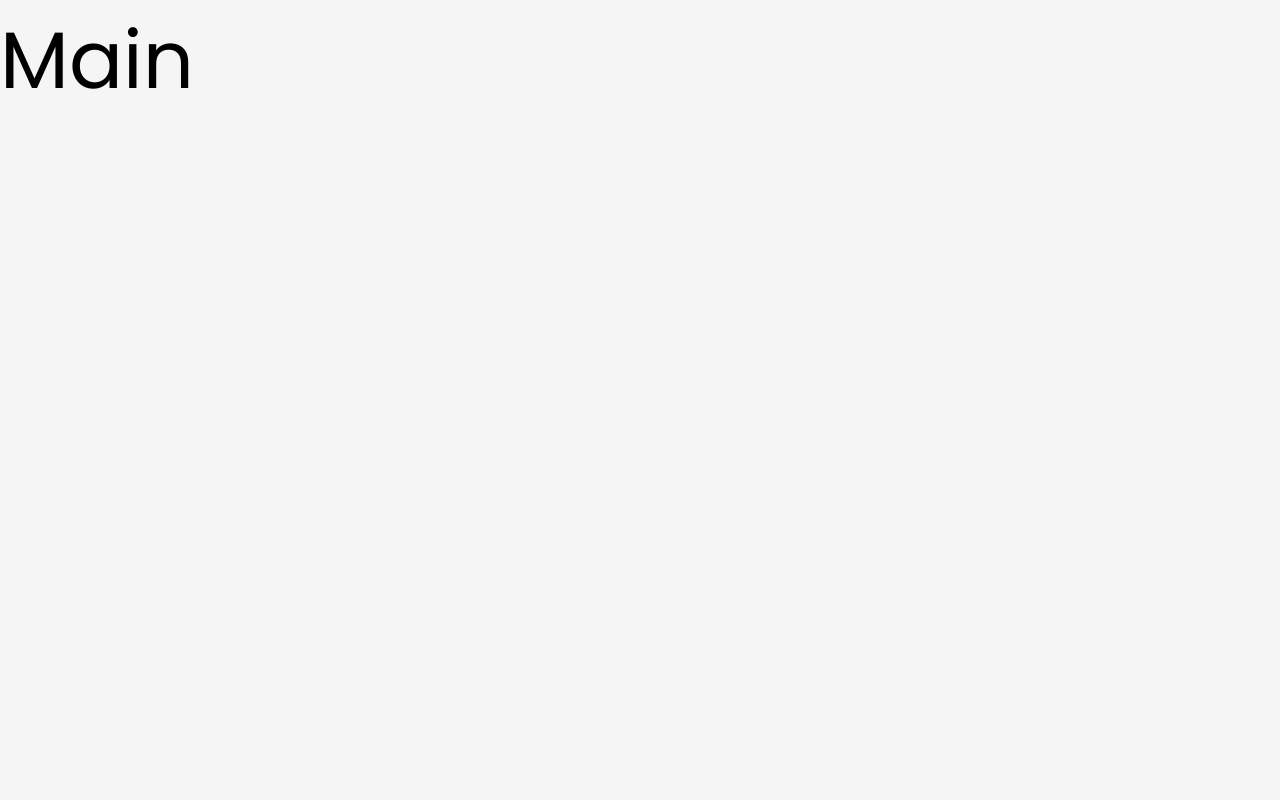
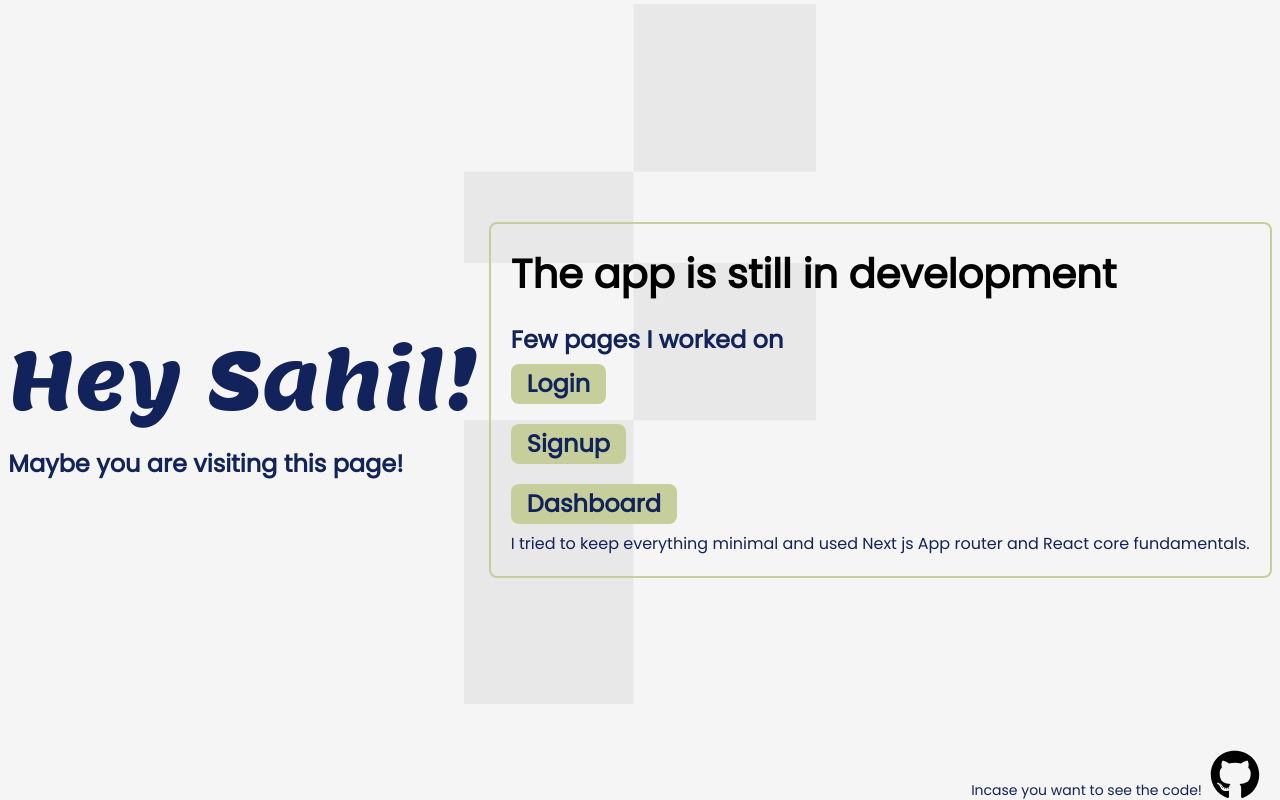
Before and after one commit to enlightnerr/flexile-app, a Next.js app: page / in a window 1280 px wide. Built offline with nearby package versions, Linux system fonts and the light colour scheme.

Commit message:
updated homepage

```diff
--- a/app/Components/Sidebar/Sidebar.jsx
+++ b/app/Components/Sidebar/Sidebar.jsx
@@ -6,6 +6,7 @@ import { darkLogo, lightLogo } from '@/app/data/exports';
 import { usePathname } from 'next/navigation';
 import { BiLogOutCircle } from 'react-icons/bi';
 import { MdDarkMode } from 'react-icons/md';
+import { SiGumroad } from 'react-icons/si';
 
 const Sidebar = () => {
   const pathname = usePathname();
@@ -34,8 +35,12 @@ const Sidebar = () => {
       </nav>
       <div className="sidebarBtn__container flex items-center justify-between gap-5 px-10">
         <div className="logout__container">
-          <button className="">
+          {/* <button className="">
             <MdDarkMode size={50} />
+          </button> */}
+          <button className="flex items-center gap-2 font-semibold">
+            <SiGumroad size={30} />
+            Gumroad
           </button>
         </div>
         <div className="logout__container">
--- a/app/data/exports.js
+++ b/app/data/exports.js
@@ -2,5 +2,7 @@ import profileImg from '@/public/asset/profileImg.svg';
 import lightLogo from '@/public/asset/lightLogo.svg';
 import darkLogo from '@/public/asset/darkLogo.svg';
 import logoIcon from '@/public/asset/logoIcon.svg';
+import arrow from '@/public/asset/arrow.svg';
+import curvedArrow from '@/public/asset/curvedArrow.svg';
 
-export { profileImg, darkLogo, lightLogo, logoIcon };
+export { profileImg, darkLogo, lightLogo, logoIcon, arrow, curvedArrow };
--- a/app/layout.jsx
+++ b/app/layout.jsx
@@ -1,5 +1,10 @@
-import { Poppins } from 'next/font/google';
+import { Poppins, Lemon } from 'next/font/google';
+
 import './globals.css';
+import Image from 'next/image';
+import { logoIcon } from './data/exports';
+import Link from 'next/link';
+import { FaGithub } from 'react-icons/fa';
 
 const poppins = Poppins({ subsets: ['latin'], weight: ['400'] });
 
@@ -11,7 +16,22 @@ export const metadata = {
 export default function RootLayout({ children }) {
   return (
     <html lang="en">
-      <body className={poppins.className}>{children}</body>
+      <body className={`${poppins.className} relative`}>
+        {children}
+        <div className="github__container fixed bottom-0 right-0 -translate-x-5">
+          <button className="flex items-end gap-2">
+            <span className="text-sm text-primary-main">
+              Incase you want to see the code!
+            </span>
+            <Link
+              href="https://github.com/enlightnerr/flexile-app"
+              target="_blank"
+            >
+              <FaGithub size={50} />
+            </Link>
+          </button>
+        </div>
+      </body>
     </html>
   );
 }
--- a/app/page.jsx
+++ b/app/page.jsx
@@ -1,3 +1,47 @@
+import { Lemon } from 'next/font/google';
+import Image from 'next/image';
+import Link from 'next/link';
+import { arrow, curvedArrow, logoIcon } from './data/exports';
+
+const lemon = Lemon({ subsets: ['latin'], weight: ['400'] });
+
 export default function Home() {
-  return <main className="text-[5rem]">Main</main>;
+  return (
+    <main className="relative flex h-[100vh] w-full items-center justify-evenly">
+      <div className="header__container relative flex flex-col gap-2">
+        <div className="fixed left-[50%] top-1 z-[-1] -translate-x-[50%] transform opacity-5">
+          <Image src={logoIcon} alt="background logo" height={700} />
+        </div>
+        <h1 className={`${lemon.className} text-[5rem] text-primary-main`}>
+          Hey Sahil!
+        </h1>
+        <h3 className="text-2xl font-semibold text-primary-main">
+          Maybe you are visiting this page!
+        </h3>
+      </div>
+      <div className="flex flex-col gap-5 rounded-lg border-2 border-secondary-main p-5">
+        <h1 className="text-[2.5rem] font-bold">
+          The app is still in development
+        </h1>
+        <div className="list__container min-w-3/4 flex flex-col gap-2 text-primary-main">
+          <p className="text-2xl font-semibold">Few pages I worked on</p>
+          <ol className="list-items flex flex-col gap-5 text-2xl font-semibold">
+            <li className="list-item w-fit   rounded-lg bg-secondary-main px-4 py-1">
+              <Link href="/login">Login</Link>
+            </li>
+            <li className="list-item w-fit   rounded-lg bg-secondary-main px-4 py-1">
+              <Link href="/signup">Signup</Link>
+            </li>
+            <li className="list-item w-fit rounded-lg  bg-secondary-main  px-4 py-1">
+              <Link href="/dashboard">Dashboard</Link>
+            </li>
+          </ol>
+          <p className="">
+            I tried to keep everything minimal and used Next js App router and
+            React core fundamentals.
+          </p>
+        </div>
+      </div>
+    </main>
+  );
 }
```
Also changed, not shown: public/asset/arrow.svg (added), public/asset/curvedArrow.svg (added).
